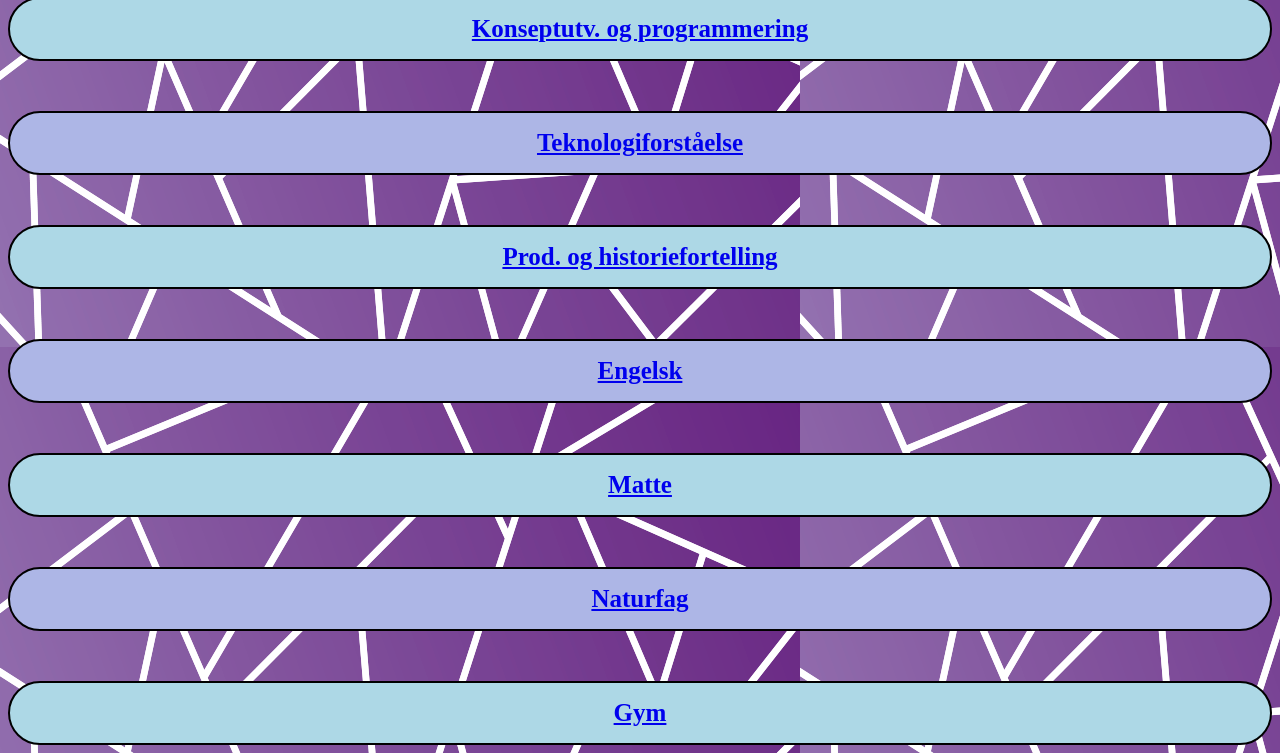
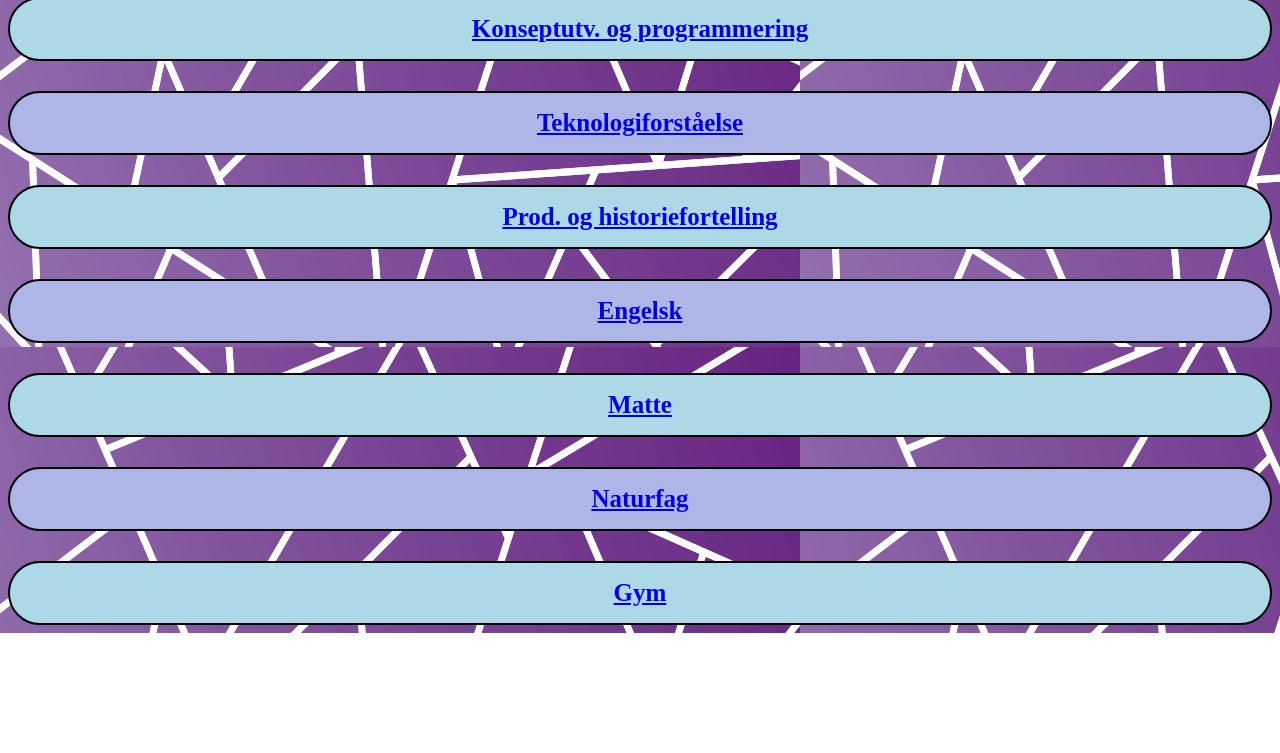
Before and after one commit to MiniMalin/Skoleoppgave, a plain HTML site: page fag/fag.html in a window 1280 px wide. Shown: the part 186-939 px from the top of the page. After the commit the page ends 819 px from the top, so only its background shows below. Drawn offline with Linux system fonts and the light colour scheme.

Commit message:
gap between grids

```diff
--- a/style.css
+++ b/style.css
@@ -14,11 +14,10 @@
 
 .grid-container {
   border-style: hidden;
-  border-top: 50px;
   grid-template-columns: repeat(8, 2fl);
   grid-template-rows: repeat(4, 2fl);
   display: grid;
-  grid-gap: 50px;
+  grid-gap: 30px;
 }
 body {
   background-image: url("/Skoleoppgave/filer/Bakgrunn/Purple.png");
```
